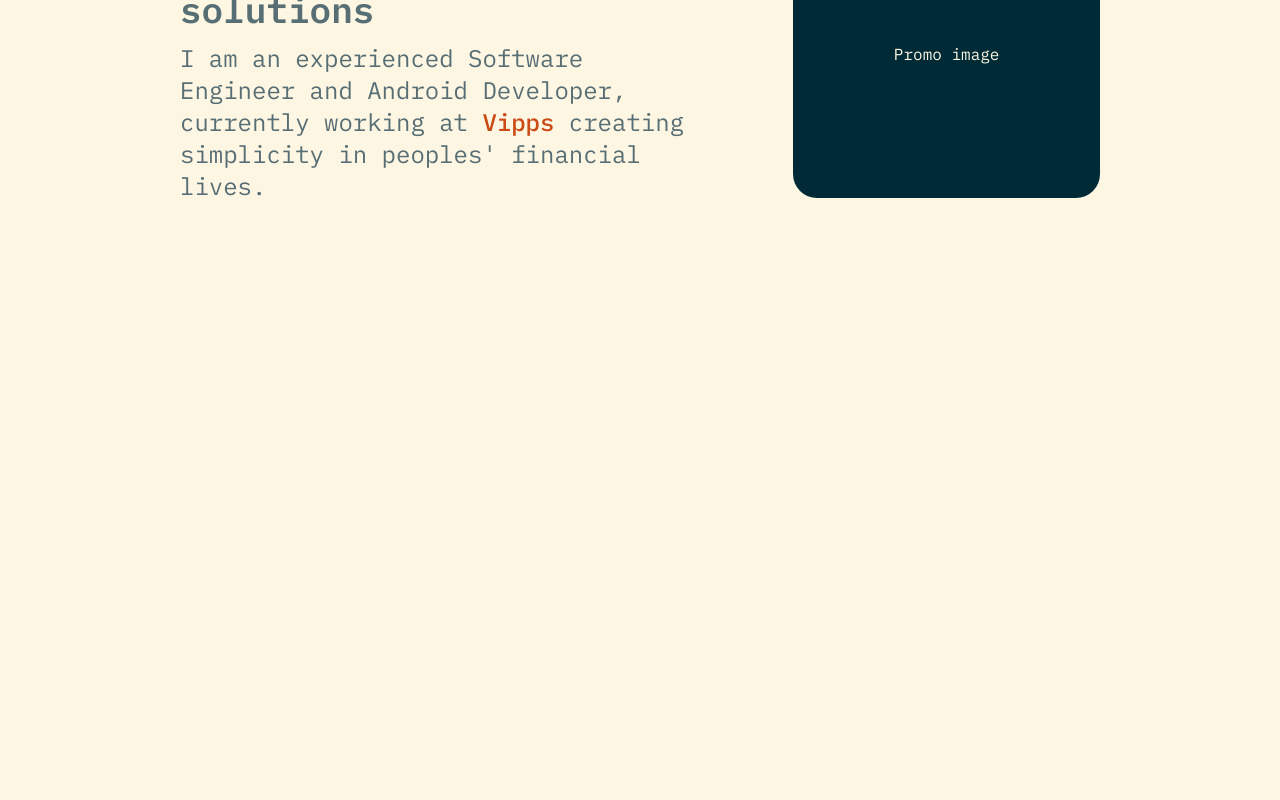
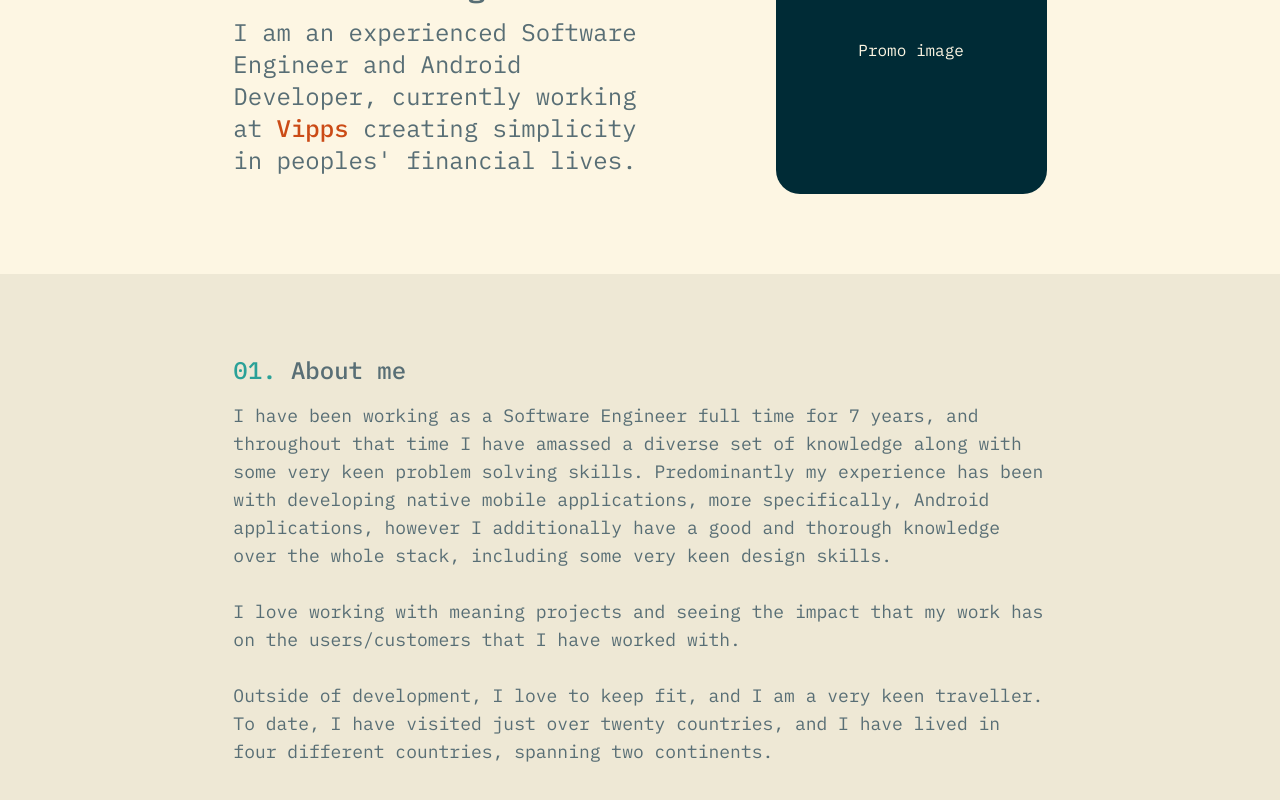
Before and after one commit to maxhves/hvesser-lewis-consulting-site, a Next.js app: page / in a window 1280 px wide. Shown: the part 238-1038 px from the top of the page. Before the commit the page ends 800 px from the top, so only its background shows below. Built offline with nearby package versions, Linux system fonts and the light colour scheme.

Commit message:
Bgean implementing About section.

```diff
--- a/src/app/components/navbar/navbar.tsx
+++ b/src/app/components/navbar/navbar.tsx
@@ -4,7 +4,7 @@ import Link from "next/link";
 function Navbar() {
   return (
     <div className="w-full p-5 flex justify-center">
-      <div className="flex justify-between w-full lg:w-11/12">
+      <div className="flex justify-between w-full lg:w-10/12">
         {/* Logo */}
         <div>
           <p className="text-tiber font-bold">MHL</p>
@@ -12,10 +12,10 @@ function Navbar() {
 
         {/* Links */}
         <div className="hidden lg:block space-x-8 text-tiber">
-          <Link href="/"><span className="text-jungle-green">01.</span> About</Link>
-          <Link href="/"><span className="text-jungle-green">02.</span> Experience</Link>
-          <Link href="/"><span className="text-jungle-green">03.</span> Projects</Link>
-          <Link href="/"><span className="text-jungle-green">04.</span> Contact</Link>
+          <Link href="/" className="hover:text-jungle-green"><span className="text-jungle-green">01.</span> About</Link>
+          <Link href="/" className="hover:text-jungle-green"><span className="text-jungle-green">02.</span> Experience</Link>
+          <Link href="/" className="hover:text-jungle-green"><span className="text-jungle-green">03.</span> Projects</Link>
+          <Link href="/" className="hover:text-jungle-green"><span className="text-jungle-green">04.</span> Contact</Link>
         </div>
       </div>
     </div>
--- a/src/app/components/sectionwrapper/SectionWrapper.tsx
+++ b/src/app/components/sectionwrapper/SectionWrapper.tsx
@@ -9,7 +9,7 @@ function SectionWrapper(
 
   return (
     <div className={`flex justify-center ${background}`}>
-      <div className="w-full lg:w-9/12 py-10 lg:py-20 px-5">
+      <div className="w-full lg:w-8/12 py-10 lg:py-20 px-5">
         {children}
       </div>
     </div>
--- a/src/app/page.tsx
+++ b/src/app/page.tsx
@@ -1,11 +1,13 @@
+import Navbar from '@/app/components/navbar/navbar';
 import Introduction from "@/app/sections/introduction/introduction";
-import Navbar from '@/app/components/navbar/navbar';
+import About from '@/app/sections/about/about';
 
 export default function Home() {
   return (
     <main>
       <Navbar/>
       <Introduction/>
+      <About/>
     </main>
   )
 }
--- /dev/null
+++ b/src/app/sections/about/about.tsx
@@ -0,0 +1,28 @@
+import React from 'react';
+import SectionWrapper from '@/app/components/sectionwrapper/SectionWrapper';
+
+function About() {
+  return(
+    <SectionWrapper
+      type="secondary"
+    >
+      <div className="space-y-4">
+        <p className="font-medium text-cutty-sark text-2xl"><span className="text-jungle-green">01.</span> About me</p>
+        <p className="text-cutty-sark text-md lg:text-lg">
+          I have been working as a Software Engineer full time for 7 years, and throughout that time I have amassed a
+          diverse set of knowledge along with some very keen problem solving skills. Predominantly my experience has
+          been with developing native mobile applications, more specifically, Android applications, however I
+          additionally have a good and thorough knowledge over the whole stack, including some very keen design skills.
+          <br/><br/>
+          I love working with meaning projects and seeing the impact that my work has on the users/customers that I have
+          worked with.
+          <br/><br/>
+          Outside of development, I love to keep fit, and I am a very keen traveller. To date, I have visited just over
+          twenty countries, and I have lived in four different countries, spanning two continents.
+        </p>
+      </div>
+    </SectionWrapper>
+  );
+}
+
+export default About;
--- a/src/app/sections/introduction/introduction.tsx
+++ b/src/app/sections/introduction/introduction.tsx
@@ -8,7 +8,7 @@ function Introduction() {
         {/* Introduction text */}
         <div className="w-full lg:w-2/3 items-center lg:items-start text-center lg:text-start space-y-3">
           <p className="text-2xl text-cutty-sark">Hi, I&apos;m Max 👋</p>
-          <p className="text-4xl text-cutty-sark font-semibold">I love finding solutions</p>
+          <p className="text-3xl text-cutty-sark font-semibold">I love finding solutions</p>
           <p className="text-2xl text-cutty-sark">
             I am an experienced Software Engineer and Android Developer, currently working at
             <span className="text-orange-roughy font-medium"> Vipps</span> creating simplicity in peoples&apos; financial lives.
```
